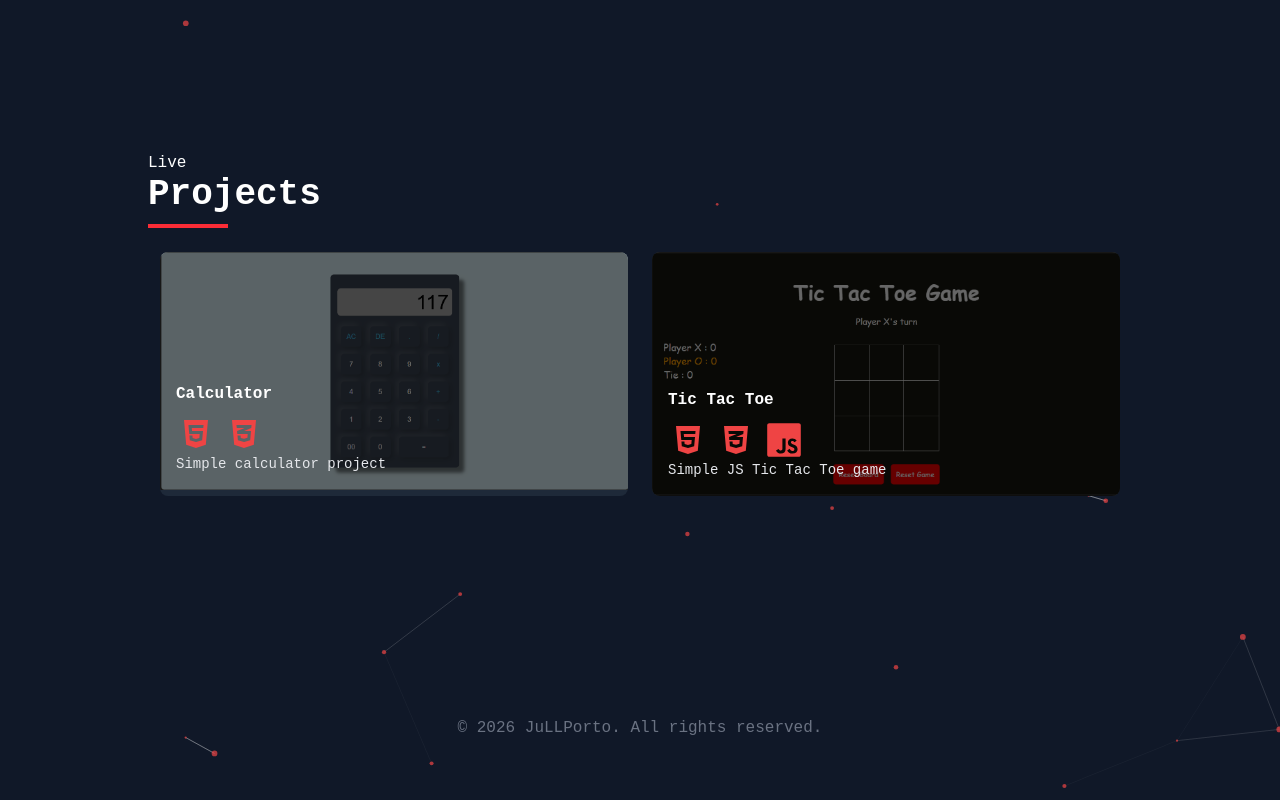
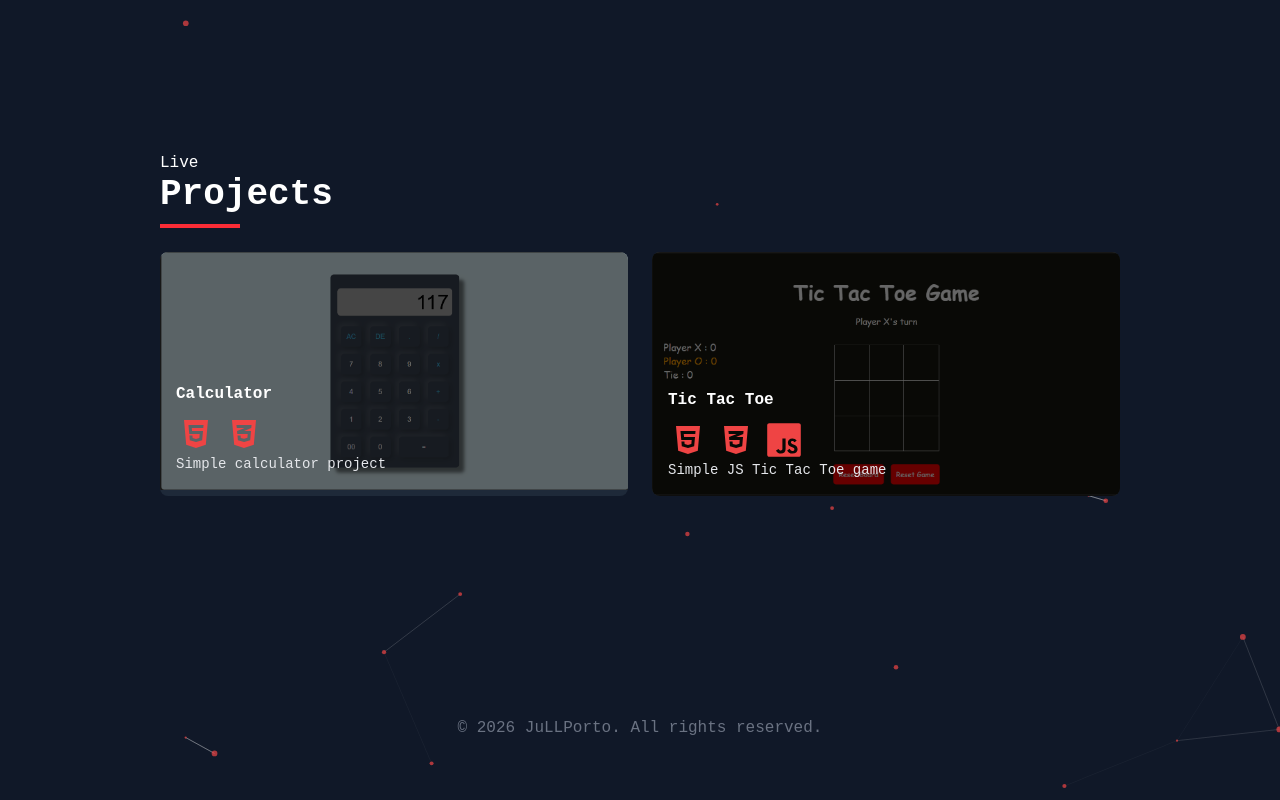
Before and after one commit to Mhmd7uLL/PortFolioReact, a React (Vite) app: page /projects in a window 1280 px wide. Shown: the part 1610-2410 px from the top of the page. Built offline with nearby package versions, Linux system fonts and the light colour scheme.

Commit message:
Update Projects.jsx

```diff
--- a/src/page/Projects/Projects.jsx
+++ b/src/page/Projects/Projects.jsx
@@ -192,7 +192,7 @@ function Projects() {
           </div>
         </div>
 
-        <div className="flex flex-col items-start px-37 mt-40">
+        <div className="flex flex-col items-start px-40 mt-40">
           <h3 className="text-white">Live</h3>
           <h1 className="text-white font-bold text-4xl">Projects</h1>
           <hr></hr>
```
